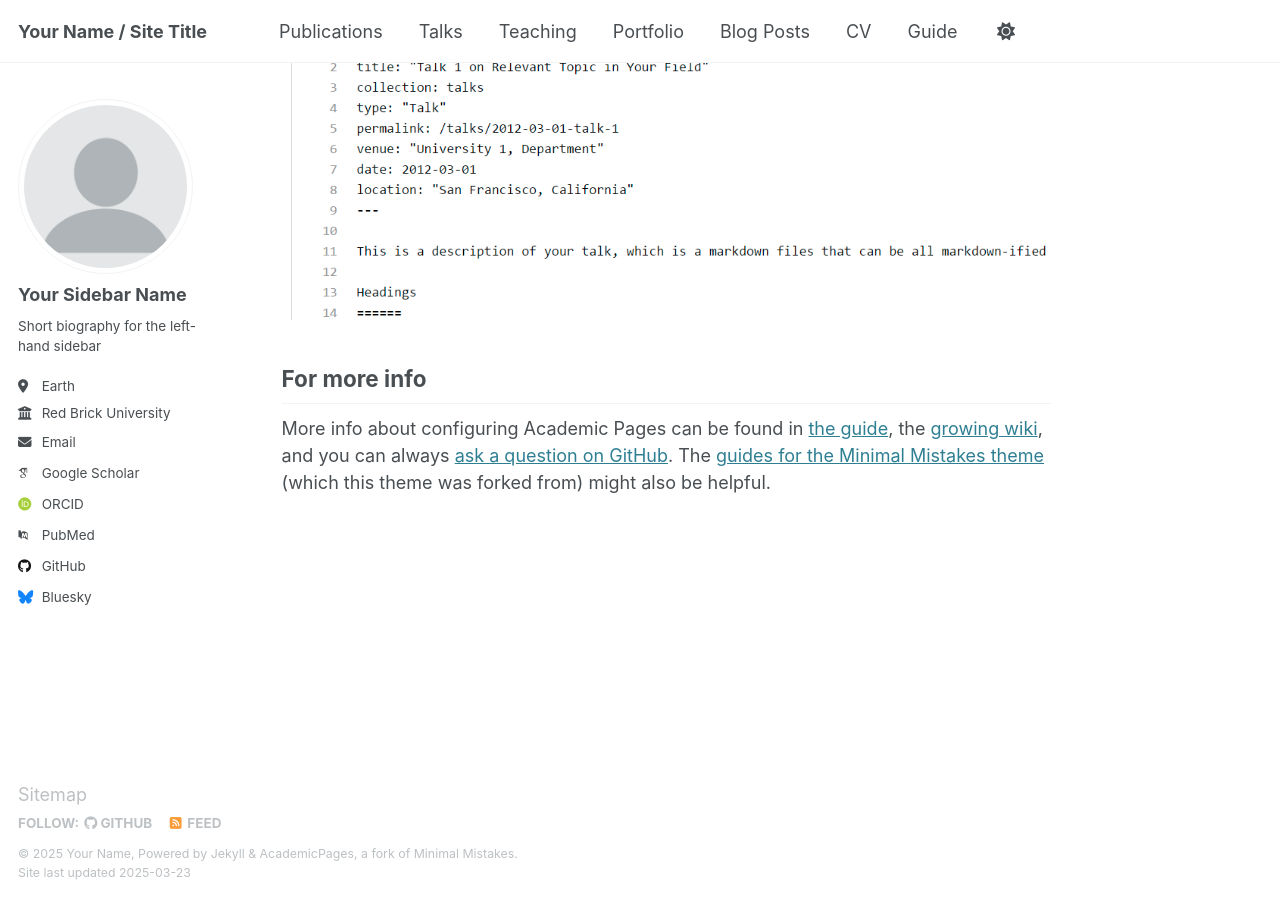
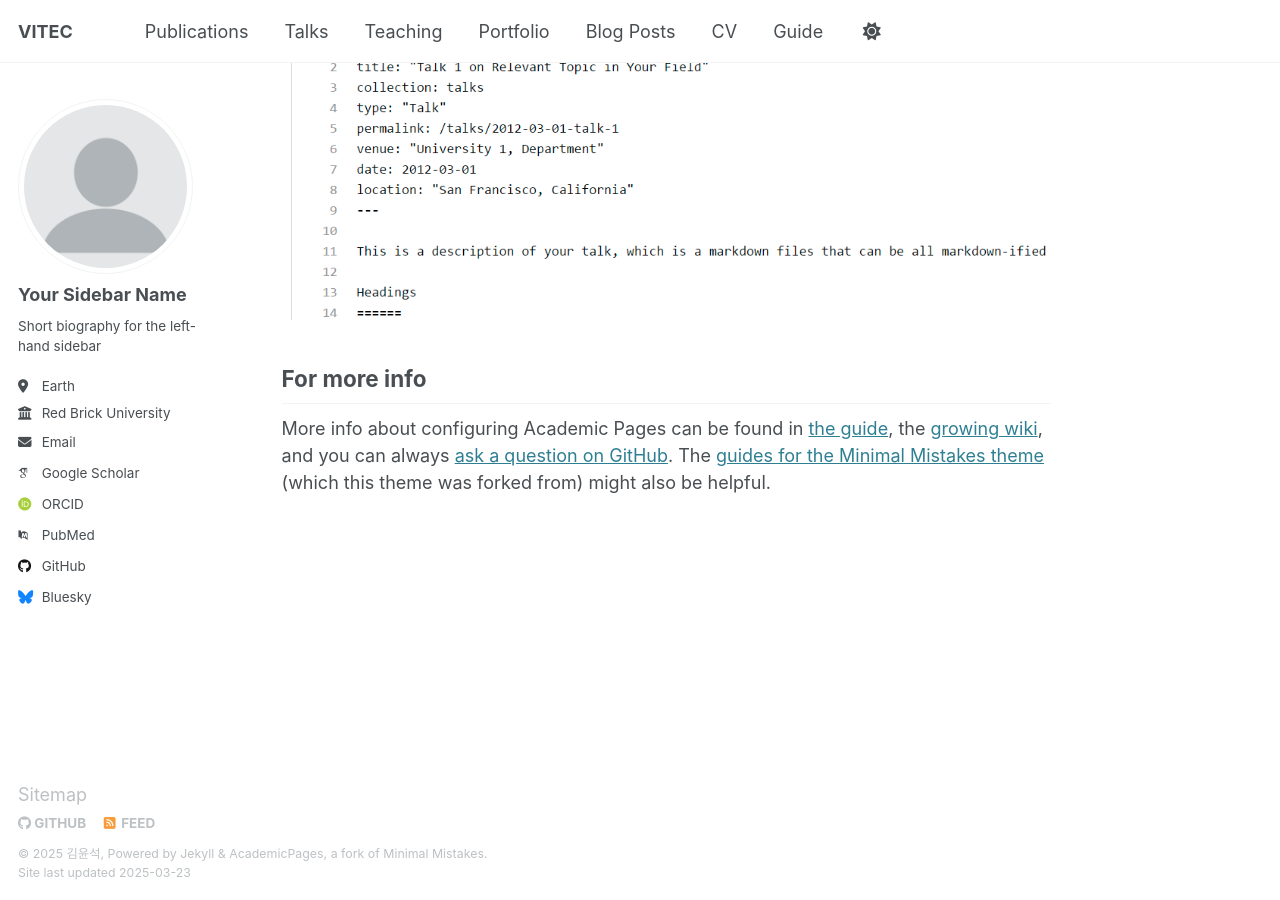
Before and after one commit to kimyunseok-vitec/kimyunseok-vitec.github.io, a Jekyll site: the page built from _pages/about.md, in a window 1280 px wide and 900 px high, scrolled down 2635 px. Built offline with Jekyll 4.4.1, drawn with Linux system fonts in a browser that asks for light colours; some web fonts are replaced.

Commit message:
Fix workflow: update scrape_talks.yml

```diff
--- a/_config.yml
+++ b/_config.yml
@@ -7,11 +7,11 @@
 # server process.
 
 # Basic Site Settings
-locale                   : "en-US"
+locale                   : "ko-KR"
 site_theme               : "default"
-title                    : "Your Name / Site Title"
+title                    : "VITEC"
 title_separator          : "-"
-name                     : &name "Your Name"
+name                     : &name "김윤석"
 description              : &description "personal description"
 url                      : https://academicpages.github.io # the base hostname & protocol for your site e.g. "https://[your GitHub username].github.io"
 baseurl                  : "" # the subpath of your site, e.g. "/blog"
```
